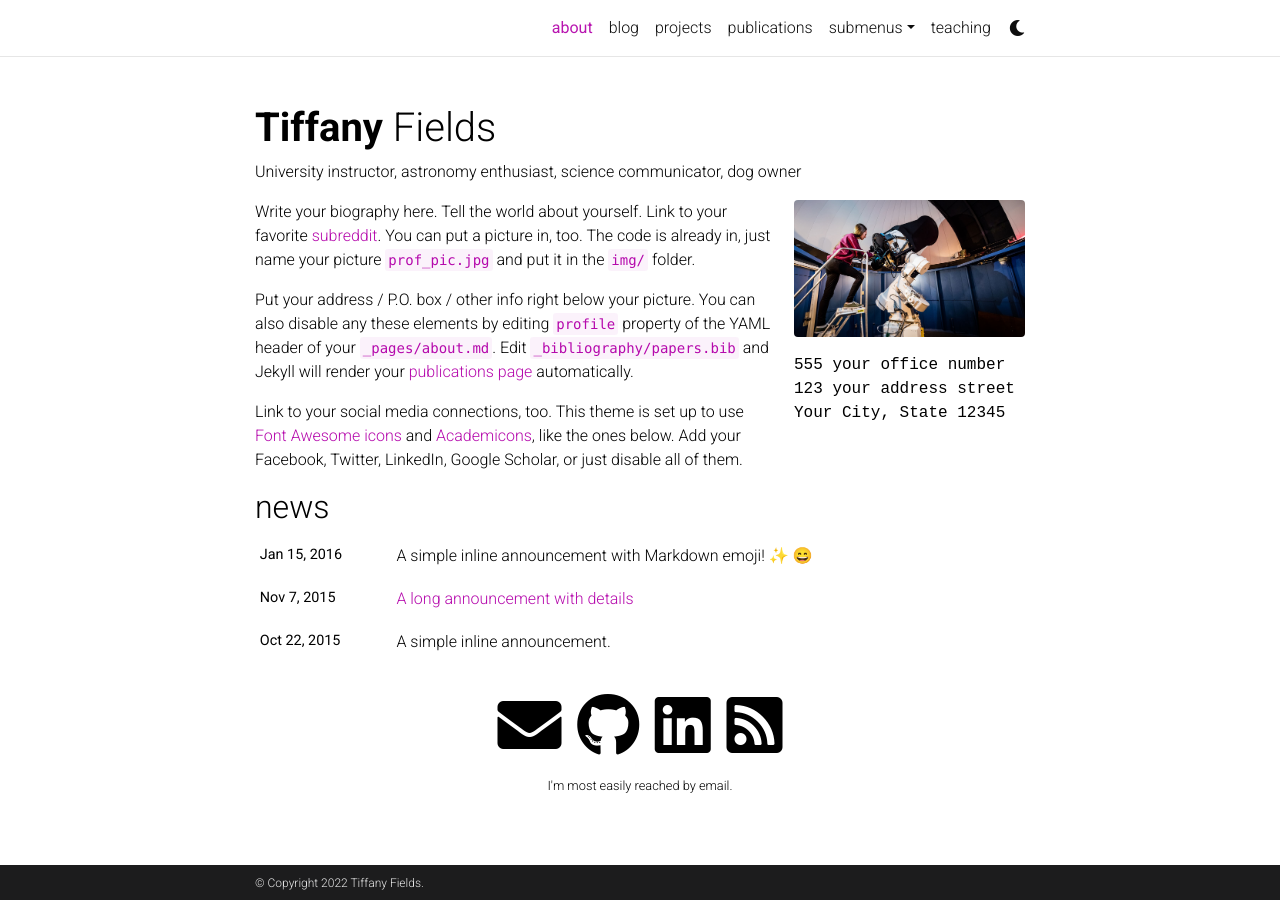
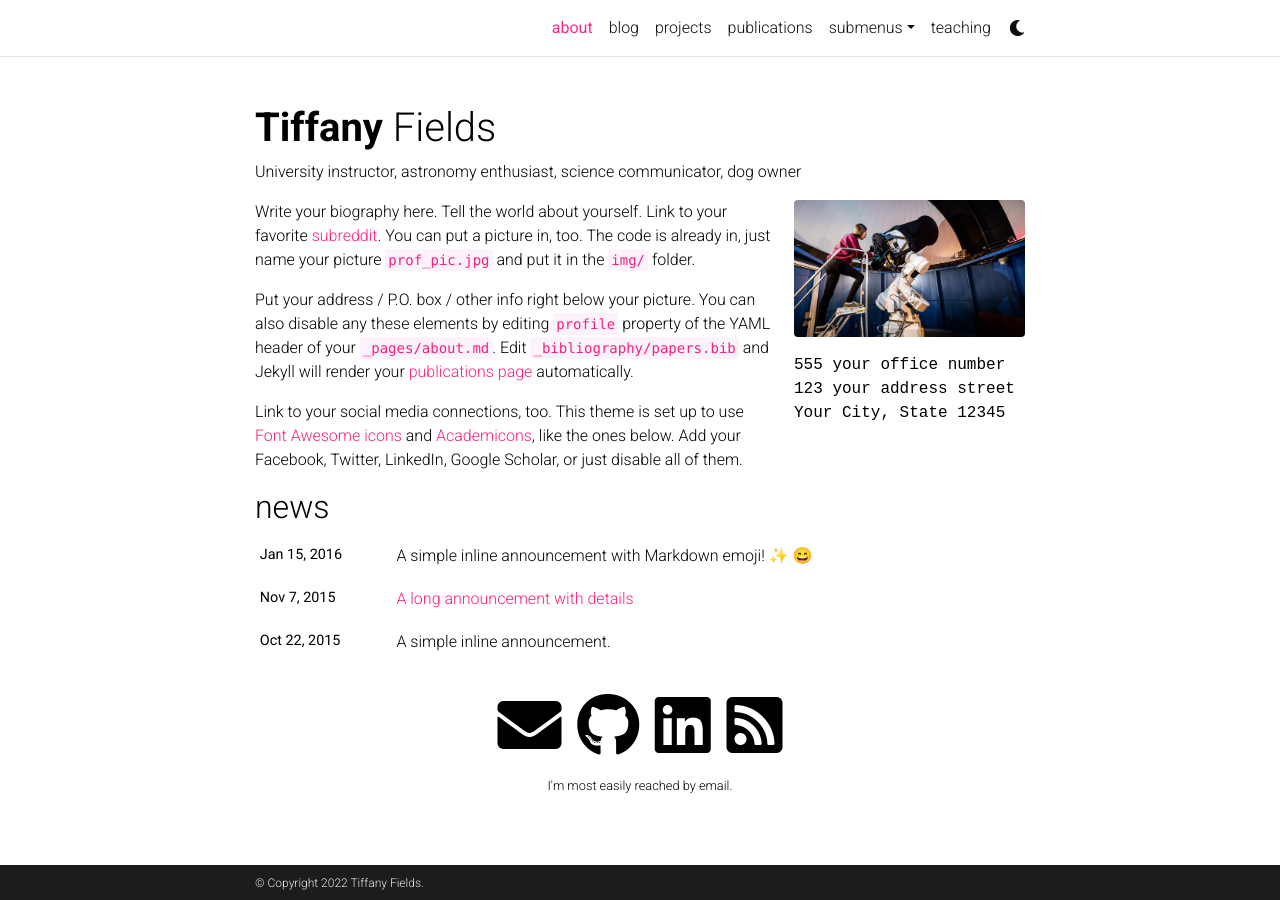
Before and after one commit to tiffzny/tiffzny.github.io, a Jekyll site: the page built from _pages/about.md, in a window 1280 px wide. Built offline with Jekyll 4.4.1, drawn with Linux system fonts in a browser that asks for light colours; full-size pictures stand in for the smaller copies a plugin makes; emoji names are drawn with the system emoji font; comment, search, counter and statistics services are not loaded; a style sheet for code colours, icons or effects is not loaded.

Commit message:
Changing theme colors

```diff
--- a/_sass/_themes.scss
+++ b/_sass/_themes.scss
@@ -7,8 +7,8 @@
   --global-code-bg-color: #{$code-bg-color-light};
   --global-text-color: #{$black-color};
   --global-text-color-light: #{$grey-color};
-  --global-theme-color: #{$purple-color};
-  --global-hover-color: #{$purple-color};
+  --global-theme-color: #{$pink-color};
+  --global-hover-color: #{$pink-color};
   --global-footer-bg-color: #{$grey-color-dark};
   --global-footer-text-color: #{$grey-color-light};
   --global-footer-link-color: #{$white-color};
```
